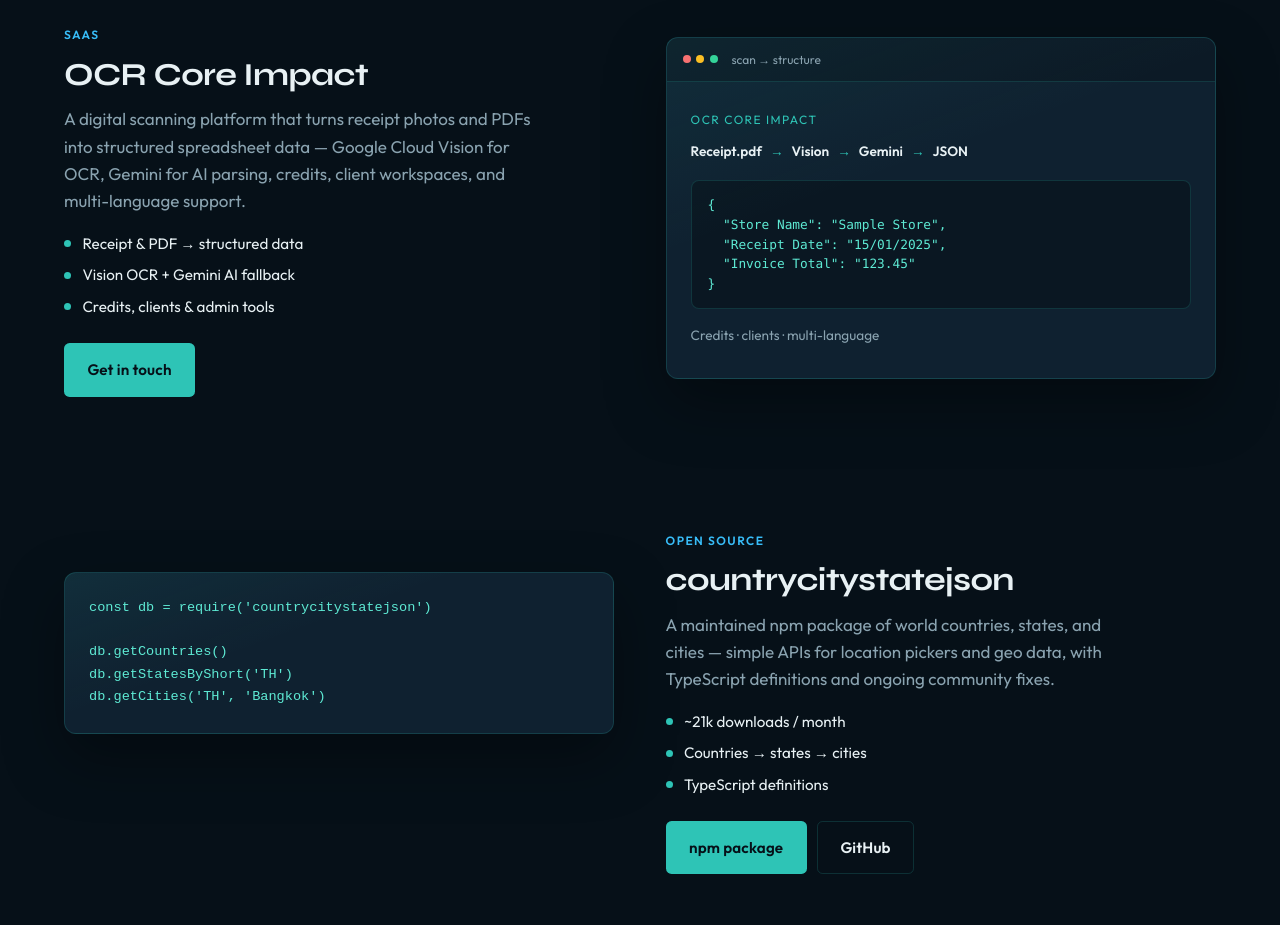
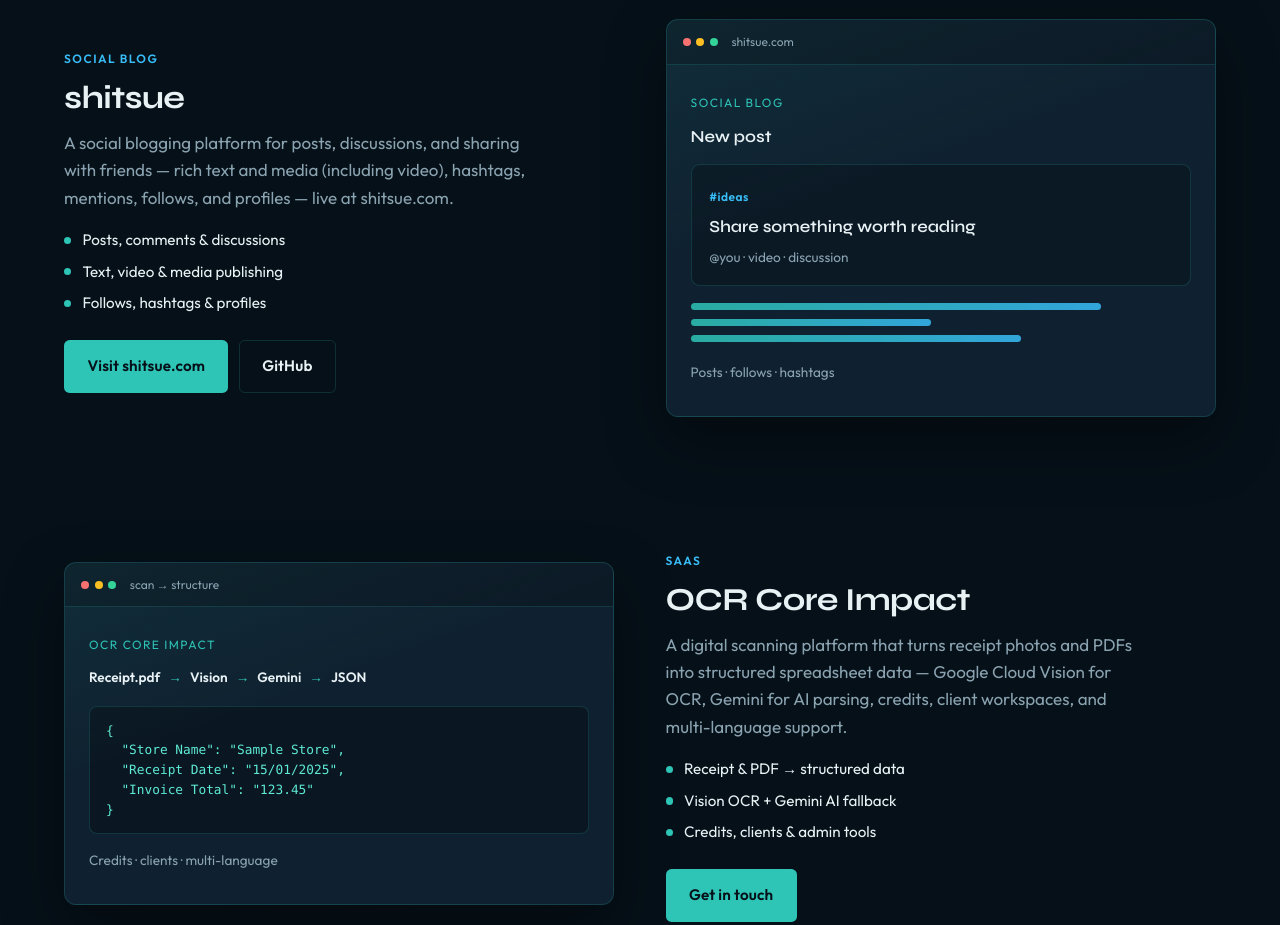
Before and after one commit to khkwan0/nitroxstudios, an Astro site: page / in a window 1280 px wide. Shown: the part 2220-3145 px from the top of the page. Built offline with nearby package versions, Linux system fonts and the light colour scheme; Astro itself is replaced by a stand-in of ours.

Commit message:
shitsue highlight

```diff
--- a/src/components/Footer.astro
+++ b/src/components/Footer.astro
@@ -22,6 +22,7 @@ const year = new Date().getFullYear();
         rel="noopener noreferrer"
       >Android app</a>
       <a href="https://nitroxstudios.com/aula/">AULA Companion</a>
+      <a href="https://shitsue.com" target="_blank" rel="noopener noreferrer">shitsue</a>
       <a href="mailto:hello@nitroxstudios.com?subject=OCR%20Core%20Impact">OCR Core Impact</a>
       <a href="https://www.npmjs.com/package/countrycitystatejson" target="_blank" rel="noopener noreferrer">
         countrycitystatejson
--- a/src/components/Products.astro
+++ b/src/components/Products.astro
@@ -40,6 +40,26 @@ const products = [
       {
         label: "Product site",
         href: "https://nitroxstudios.com/aula/",
+      },
+    ],
+  },
+  {
+    id: "shitsue",
+    name: "shitsue",
+    tag: "Social blog",
+    description:
+      "A social blogging platform for posts, discussions, and sharing with friends — rich text and media (including video), hashtags, mentions, follows, and profiles — live at shitsue.com.",
+    highlights: [
+      "Posts, comments & discussions",
+      "Text, video & media publishing",
+      "Follows, hashtags & profiles",
+    ],
+    visual: "shitsue",
+    links: [
+      { label: "Visit shitsue.com", href: "https://shitsue.com" },
+      {
+        label: "GitHub",
+        href: "https://github.com/khkwan0/blog",
       },
     ],
   },
@@ -199,6 +219,31 @@ const products = [
   "Invoice Total": "123.45"
 }`}</code></pre>
                     <p class="panel-meta">Credits · clients · multi-language</p>
+                  </div>
+                </div>
+              )}
+              {product.visual === "shitsue" && (
+                <div class="panel panel-shitsue">
+                  <div class="panel-header">
+                    <span class="dot" />
+                    <span class="dot" />
+                    <span class="dot" />
+                    <span class="url">shitsue.com</span>
+                  </div>
+                  <div class="panel-body">
+                    <p class="panel-kicker">Social blog</p>
+                    <p class="phone-label">New post</p>
+                    <div class="blog-card">
+                      <span class="blog-tag">#ideas</span>
+                      <p class="blog-title">Share something worth reading</p>
+                      <p class="blog-meta">@you · video · discussion</p>
+                    </div>
+                    <div class="bars">
+                      <span style="width: 82%" />
+                      <span style="width: 48%" />
+                      <span style="width: 66%" />
+                    </div>
+                    <p class="panel-meta">Posts · follows · hashtags</p>
                   </div>
                 </div>
               )}
@@ -496,6 +541,34 @@ db.getCities('TH', 'Bangkok')`}</code></pre>
     font: inherit;
   }
 
+  .blog-card {
+    margin-bottom: 1.1rem;
+    padding: 1rem 1.1rem;
+    border-radius: 0.55rem;
+    border: 1px solid var(--line);
+    background: rgba(0, 0, 0, 0.22);
+  }
+
+  .blog-tag {
+    display: inline-block;
+    font-size: 0.75rem;
+    font-weight: 600;
+    letter-spacing: 0.04em;
+    color: var(--cyan);
+    margin-bottom: 0.45rem;
+  }
+
+  .blog-title {
+    font-family: var(--font-display);
+    font-size: 1.05rem;
+    margin-bottom: 0.4rem;
+  }
+
+  .blog-meta {
+    font-size: 0.85rem;
+    color: var(--ink-muted);
+  }
+
   @media (max-width: 820px) {
     .product,
     .product-flip {
--- a/src/layouts/BaseLayout.astro
+++ b/src/layouts/BaseLayout.astro
@@ -35,6 +35,7 @@ const organizationLd = {
   sameAs: [
     "https://bkkleague.com",
     "https://nitroxstudios.com/aula/",
+    "https://shitsue.com",
     "https://www.npmjs.com/package/countrycitystatejson",
     "https://github.com/khkwan0/countryCityStateJson",
   ],
--- a/src/pages/index.astro
+++ b/src/pages/index.astro
@@ -9,7 +9,7 @@ import Footer from "../components/Footer.astro";
 
 const title = "Nitrox Studios — Software Engineering Company";
 const description =
-  "Nitrox Studios builds production software: Bangkok Pool League (iOS & Android), AULA S98 Pro Companion, OCR Core Impact, and countrycitystatejson. Custom web, mobile, and backend engineering.";
+  "Nitrox Studios builds production software: Bangkok Pool League (iOS & Android), shitsue social blog, AULA S98 Pro Companion, OCR Core Impact, and countrycitystatejson. Custom web, mobile, and backend engineering.";
 ---
 
 <BaseLayout title={title} description={description} canonicalPath="/">
```
Also changed, not shown: 1 other file.
